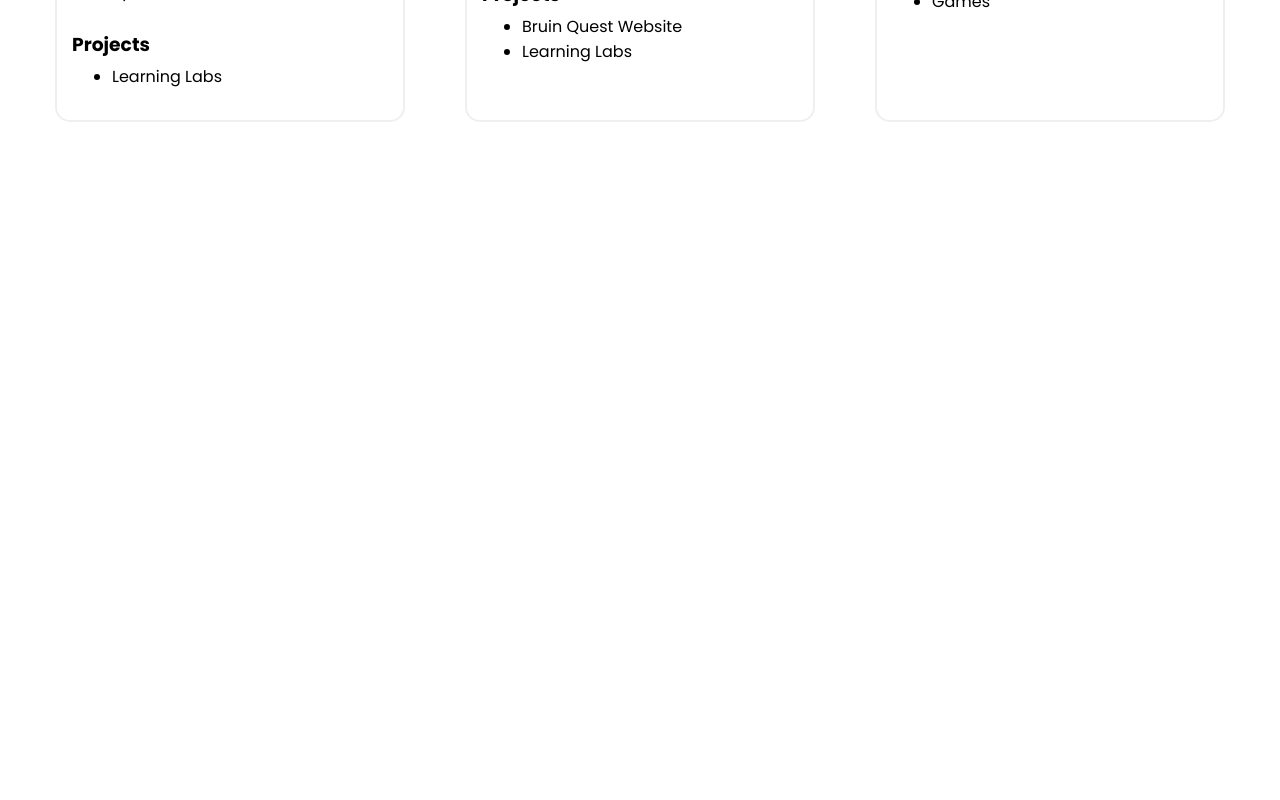
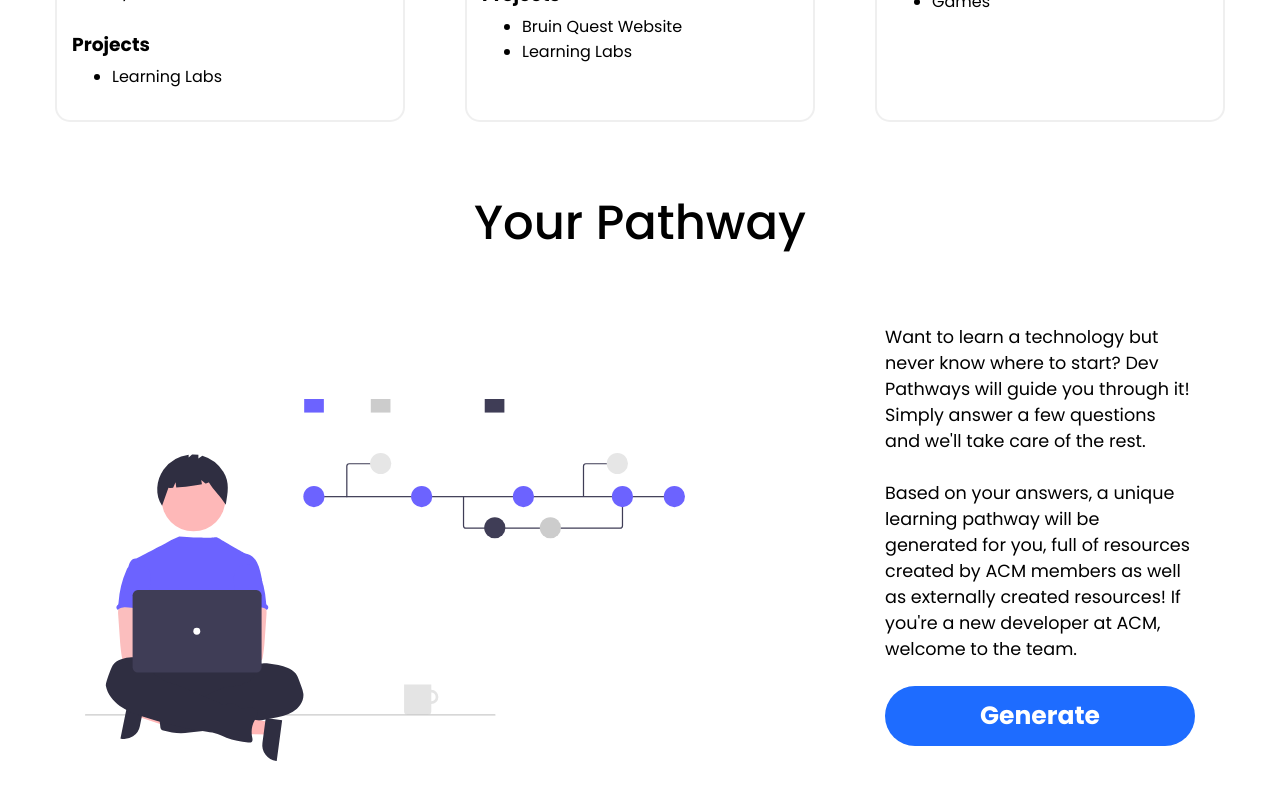
Before and after one commit to uclaacm/dev-pathways, a React (Create React App) app: page / in a window 1280 px wide. Shown: the part 1888-2688 px from the top of the page. Before the commit the page ends 2055 px from the top, so only its background shows below. Built offline with nearby package versions, Linux system fonts and the light colour scheme.

Commit message:
Added pathway section to home
* slowed down search bar typing animation

```diff
--- /dev/null
+++ b/src/components/PathwaysSection/PathwaysSection.css
@@ -0,0 +1,31 @@
+.pathway-section {
+    display: flex;
+    flex-direction: column;
+    justify-content: center;
+    align-items: center;
+}
+
+.pathway-container {
+    display: flex;
+    flex-direction: row;
+    justify-content: center;
+    align-items: center;
+    padding: 45px;
+    max-width: 1200px;
+}
+
+.pathway-container > img {
+    width: 600px;
+    margin-right: 200px;
+}
+
+.pathway-info {
+    display: block;
+    text-align: start;
+    font-size: 1.1em;
+    margin-bottom: 90px;
+}
+
+.gen-pathway-button {
+    margin-top: 24px;
+}
--- /dev/null
+++ b/src/components/PathwaysSection/PathwaysSection.js
@@ -0,0 +1,26 @@
+import React from 'react';
+import './PathwaysSection.css';
+import SolidButton from '../SolidButton/SolidButton';
+import pathway1 from './pathway1.svg';
+
+//passing index as key is okay since list is static, would need to use a unique id if list is not static
+const PathwaysSection = () => {
+    return (
+        <div className="pathway-section">
+            <h2>Your Pathway</h2>
+            <div className="pathway-container">
+                <img src={pathway1} alt=""/>
+                <div className="pathway-info">
+                    Want to learn a technology but never know where to start? Dev Pathways will guide you through it! Simply answer a few questions and we'll take care of the rest.
+
+                    <br/><br/>
+
+                    Based on your answers, a unique learning pathway will be generated for you, full of resources created by ACM members as well as externally created resources! If you're a new developer at ACM, welcome to the team.
+                    <SolidButton className="gen-pathway-button" text="Generate"/>
+                </div>
+            </div>
+        </div>
+    );
+}
+
+export default PathwaysSection;
--- a/src/components/SolidButton/SolidButton.js
+++ b/src/components/SolidButton/SolidButton.js
@@ -4,7 +4,7 @@ import Clickable from '../Clickable/Clickable';
 
 const SolidButton = props => {
     return (
-        <Clickable className="solid-button" onClick={props.onClick}>
+        <Clickable className={`solid-button ${props.className}`} onClick={props.onClick}>
             <span className="text">{props.text}</span>
         </Clickable>
     );
--- a/src/components/TypingAnimation/TypingAnimation.js
+++ b/src/components/TypingAnimation/TypingAnimation.js
@@ -11,7 +11,7 @@ const TypingAnimation = ({words}) => {
       typeSpeed: 40,
       backSpeed: 55,
       loop: true,
-      backDelay: 1200,
+      backDelay: 1700,
     });
 
     return () => {
--- a/src/pages/Home/Home.js
+++ b/src/pages/Home/Home.js
@@ -2,6 +2,7 @@ import React from 'react';
 import NavBar from '../../components/NavBar/NavBar';
 import SearchSection from '../../components/SearchSection/SearchSection';
 import TeamSection from '../../components/TeamSection/TeamSection';
+import PathwaysSection from '../../components/PathwaysSection/PathwaysSection';
 import './Home.css';
 
 const Home = () => {
@@ -10,6 +11,7 @@ const Home = () => {
             <NavBar />
             <SearchSection/>
             <TeamSection />
+            <PathwaysSection/>
         </div>
     );
 }
```
Also changed, not shown: src/components/PathwaysSection/pathway1.svg (added).
